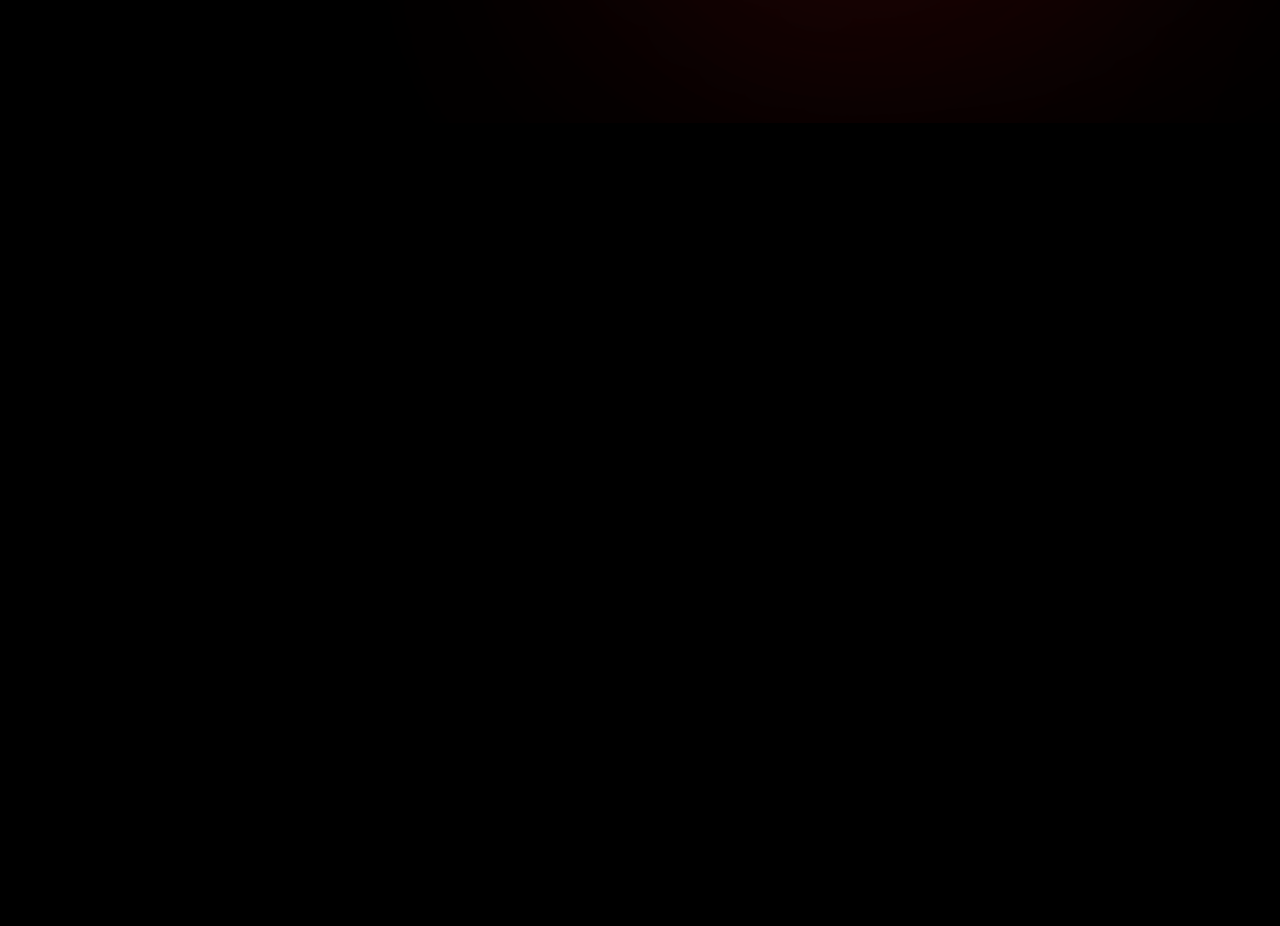
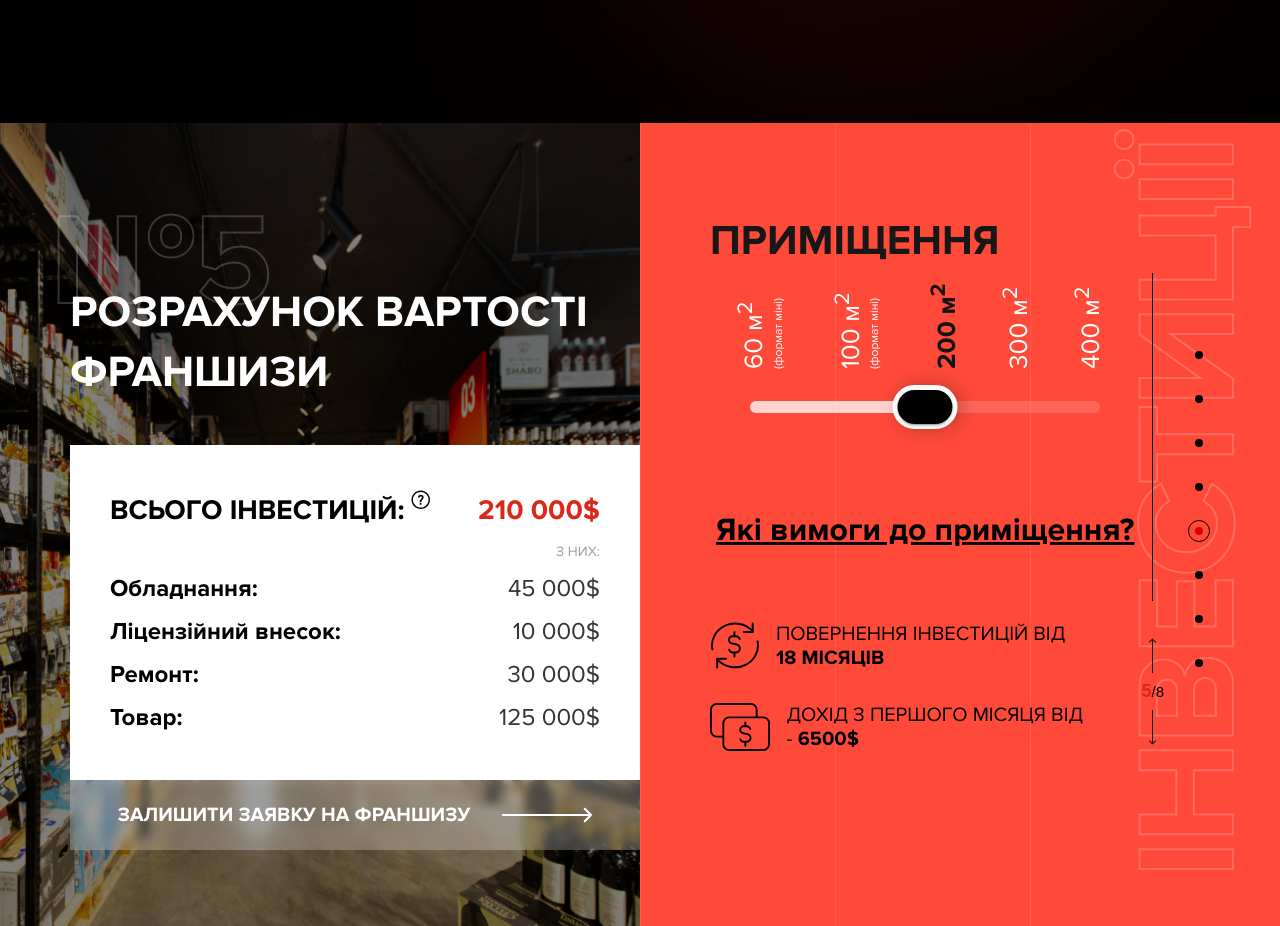
Before and after one commit to MaximKucheriaviy/alco-opt, a Next.js app: page / in a window 1280 px wide. Shown: the part 3240-4166 px from the top of the page. Before the commit the page ends 3363 px from the top, so only its background shows below. Built offline with nearby package versions, Linux system fonts and the light colour scheme.

Commit message:
costcount ready

```diff
--- a/components/CostCount/CostCount.jsx
+++ b/components/CostCount/CostCount.jsx
@@ -89,11 +89,16 @@
             ЗАЛИШИТИ ЗАЯВКУ НА ФРАНШИЗУ{" "}
             <Image src={"/arrowWhite.svg"} width={90} height={20} alt="arrow" />
           </Link>
+          <Link className="linkMobile" href="#presentation_form">
+            ЗАЛИШИТИ ЗАЯВКУ
+            <Image src={"/arrowWhite.svg"} width={39} height={20} alt="arrow" />
+          </Link>
         </div>
         <div className="rightContainer">
           <h2>розрахунок вартості франшизи</h2>
           <p className="place">ПРИМІЩЕННЯ</p>
-          <div className="priceses">
+          <ul className="priceses">
+            <li>
               <p
                 onClick={() => setSpace(1)}
                 className={space === 1 ? "active" : ""}
@@ -102,6 +107,8 @@
                 <br />
                 <span>(формат міні)</span>
               </p>
+            </li>
+            <li>
               <p
                 onClick={() => setSpace(2)}
                 className={space === 2 ? "active" : ""}
@@ -110,25 +117,32 @@
                 <br />
                 <span>(формат міні)</span>
               </p>
+            </li>
+            <li>
               <p
                 onClick={() => setSpace(3)}
                 className={space === 3 ? "active" : ""}
               >
                 200 м<sup>2</sup>
               </p>
+            </li>
+            <li>
               <p
                 onClick={() => setSpace(4)}
                 className={space === 4 ? "active" : ""}
               >
                 300 м<sup>2</sup>
               </p>
+            </li>
+            <li>
               <p
                 onClick={() => setSpace(5)}
                 className={space === 5 ? "active" : ""}
               >
                 400 м<sup>2</sup>
               </p>
-          </div>
+            </li>
+          </ul>
           <Slider
             min={1}
             max={5}
--- a/components/CostCount/StyledCostCount.jsx
+++ b/components/CostCount/StyledCostCount.jsx
@@ -7,28 +7,45 @@
   background-color: #ff4a3a;
   background-position: center;
   overflow: hidden;
-
+  padding-top: 116px;
+  ${mediaScreen(1280)} {
+    padding-top: 0;
+  }
   & .container {
     display: flex;
     flex-direction: column-reverse;
+    ${mediaScreen(1280)} {
+      flex-direction: row;
+    }
   }
   & .imageThumb {
-    display: none;
-    width: 50%;
-    height: 100%;
+    /* display: none; */
+    width: 100%;
+    height: 562px;
     position: absolute;
-    top: 0;
+    bottom: 0px;
     left: 0;
     background-image: url("/imageCostCount.png");
     background-size: cover;
     ${mediaScreen(1280)} {
       display: block;
+      width: 50%;
+      top: 0;
+      left: 0;
+      height: 100%;
     }
   }
   & .leftContainer {
+    /* padding-top: 160px; */
+    padding-bottom: 116px;
+    /* width: 50%; */
+    /* background-image: url("/imageCostCount.png"); */
+    ${mediaScreen(1280)} {
+      background-image: none;
+      width: 50%;
       padding-top: 160px;
       padding-bottom: 76px;
-    width: 50%;
+    }
 
     & h2 {
       display: none;
@@ -48,6 +65,7 @@
     & .priceItem {
       display: flex;
       justify-content: space-between;
+      align-items: flex-end;
       &:not(:first-child) {
         margin-top: 14px;
       }
@@ -55,9 +73,12 @@
 
     & .whiteBlock {
       background-color: white;
-      padding: 48px 40px;
+      padding: 40px 24px;
       margin-top: 42px;
       position: relative;
+      ${mediaScreen(1280)} {
+        padding: 48px 40px;
+      }
       & .dialog {
         position: absolute;
         top: -80px;
@@ -83,49 +104,72 @@
         }
       }
       & .priceBig {
+        position: relative;
         color: #000;
         font-family: "Proxima Nova";
-        font-size: 28px;
+        font-size: 20px;
         font-style: normal;
         font-weight: 700;
         line-height: normal;
         text-transform: uppercase;
+        ${mediaScreen(1280)} {
+          font-size: 28px;
+        }
         & button {
           border: none;
           background-color: transparent;
+          position: absolute;
+          top: -10px;
+          left: 100px;
+          ${mediaScreen(1280)} {
+            top: -10px;
+            left: 0px;
             position: relative;
-          top: -10px;
+          }
         }
       }
       & .redValue {
         color: var(--Button-color, #da2919);
         font-family: "Proxima Nova";
-        font-size: 28px;
+        font-size: 20px;
         font-style: normal;
         font-weight: 700;
         line-height: normal;
         text-transform: uppercase;
+        flex-shrink: 0;
+        ${mediaScreen(1280)} {
+          font-size: 28px;
+        }
       }
       & .from {
-        margin-top: 16px;
+        margin-top: 6px;
         color: var(--Button-color, #9e9e9e);
 
         font-family: "Proxima Nova";
-        font-size: 14px;
+        font-size: 12px;
         font-style: normal;
         font-weight: 400;
         line-height: normal;
         text-transform: uppercase;
         text-align: right;
+        ${mediaScreen(1280)} {
+          margin-top: 16px;
+          font-size: 14px;
+        }
       }
       & .price {
         color: #000;
 
         font-family: "Proxima Nova";
+        font-size: 20px;
+        font-style: normal;
+        font-weight: 400;
+        line-height: normal;
+
+        ${mediaScreen(1280)} {
+          font-weight: 700;
           font-size: 24px;
-        font-style: normal;
-        font-weight: 700;
-        line-height: normal;
+        }
       }
 
       .value {
@@ -136,10 +180,15 @@
         font-style: normal;
         font-weight: 300;
         line-height: normal;
+        flex-shrink: 0;
       }
     }
-    & .link {
+    & .link,
+    & .linkMobile {
+      ${mediaScreen(1280)} {
         display: flex;
+      }
+      display: none;
       justify-content: center;
       align-items: center;
       gap: 32px;
@@ -160,11 +209,21 @@
       font-weight: 700;
       line-height: normal;
     }
+    & .linkMobile {
+      ${mediaScreen(1280)} {
+        display: none;
+      }
+      font-size: 16px;
+      display: flex;
+      height: 51px;
+    }
   }
   & .rightContainer {
+    padding-bottom: 64px;
     ${mediaScreen(1280)} {
       padding-top: 88px;
       padding-left: 70px;
+      padding-bottom: 0px;
       width: 50%;
     }
 
@@ -173,7 +232,7 @@
       ${mediaScreen(1280)} {
         display: none;
       }
-      width: 624px;
+
       color: #fff;
       font-family: "Proxima Nova";
       font-size: 40px;
@@ -187,22 +246,49 @@
       color: #171717;
 
       font-family: "Proxima Nova";
-      font-size: 42px;
+      font-size: 36px;
       font-style: normal;
       font-weight: 700;
       line-height: 60px; /* 125% */
       text-transform: uppercase;
+      margin-top: 56px;
+      ${mediaScreen(1280)} {
+        font-size: 42px;
+        margin-top: 0;
+      }
     }
     & .priceses {
       margin-top: 73px;
       color: #fff;
-      width: 421px;
-      height: 75px;
+      /* width: 421px; */
+      /* height: 75px; */
       font-family: "Proxima Nova";
       font-size: 26px;
       font-style: normal;
       font-weight: 400;
+      line-height: 15px;
+      transform: rotateZ(-90deg) translateY(-35px);
+      width: 90px;
+      height: 0px;
+      ${mediaScreen(1280)} {
+        /* width: 421px; */
+        transform: rotateZ(-90deg) translateY(-20px) translateX(20px);
+
         line-height: 20px;
+      }
+
+      li {
+        &:not(:last-child) {
+          margin-bottom: 30px;
+        }
+        ${mediaScreen(1280)} {
+          &:not(:last-child) {
+            margin-bottom: 43px;
+          }
+        }
+        flex-shrink: 0;
+        /* width: 80px; */
+      }
       & br {
         /* margin-top: 0px; */
       }
@@ -214,21 +300,25 @@
         font-weight: 700;
       }
       & p {
-        transform: rotateZ(-90deg);
         cursor: pointer;
+        flex-shrink: 0;
+        /* width: 0px; */
+        /* height: 10px; */
       }
-
-      display: flex;
-      justify-content: space-between;
+      /* gap: -20px; */
       align-items: center;
     }
 
     & .MuiSlider-root {
       transform: translateX(40px);
-      margin-top: 44px;
+      margin-top: 64px;
       color: transparent;
       height: 12px;
+      width: 200px;
+      ${mediaScreen(1280)} {
         width: 350px;
+        margin-top: 44px;
+      }
     }
     & .MuiSlider-track {
       background: rgba(255, 255, 255, 0.719);
@@ -247,15 +337,20 @@
     & .need {
       background-color: transparent;
       border: none;
-      margin-top: 80px;
+      margin-top: 48px;
       color: #000;
       display: block;
       font-family: "Proxima Nova";
-      font-size: 32px;
+      font-size: 20px;
       font-style: normal;
       font-weight: 700;
       line-height: normal;
       text-decoration-line: underline;
+
+      ${mediaScreen(1280)} {
+        font-size: 32px;
+        margin-top: 80px;
+      }
     }
     & .iconText {
       display: flex;
@@ -269,23 +364,45 @@
       color: #000;
 
       font-family: "Proxima Nova";
-      font-size: 24px;
+      font-size: 20px;
       font-style: normal;
       font-weight: 400;
       line-height: normal;
       text-transform: uppercase;
+      width: 280px;
+
+      ${mediaScreen(1280)} {
+        font-size: 20px;
         width: 380px;
+      }
       & span {
-        font-size: 28px;
+        font-size: 20px;
+        ${mediaScreen(1280)} {
+          font-size: 20px;
+        }
         font-weight: 700;
       }
     }
+    & .first {
+      width: 230px;
+
+      ${mediaScreen(1280)} {
+        width: 380px;
       }
+    }
+  }
+
   & .numberAir {
     position: absolute;
+    font-size: 80px;
+    top: -60px;
+    left: -20px;
+    ${mediaScreen(1280)} {
+      width: 380px;
       font-size: 130px;
       top: 60px;
       left: -20px;
+    }
   }
   & .opt {
     position: absolute;
--- a/pages/index.js
+++ b/pages/index.js
@@ -23,7 +23,7 @@
         <About />
         <Advantages />
         <Francgizing />
-        {/* <CostCount /> */}
+        <CostCount />
         {/* <InvestitionSum /> */}
         {/* <StartPath /> */}
         {/* <PresentationForm /> */}
```
Lines whose indentation alone changed are shown as unchanged.
